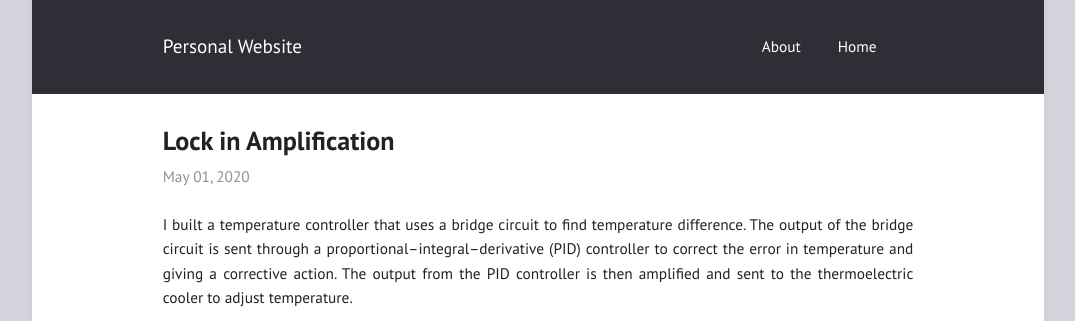
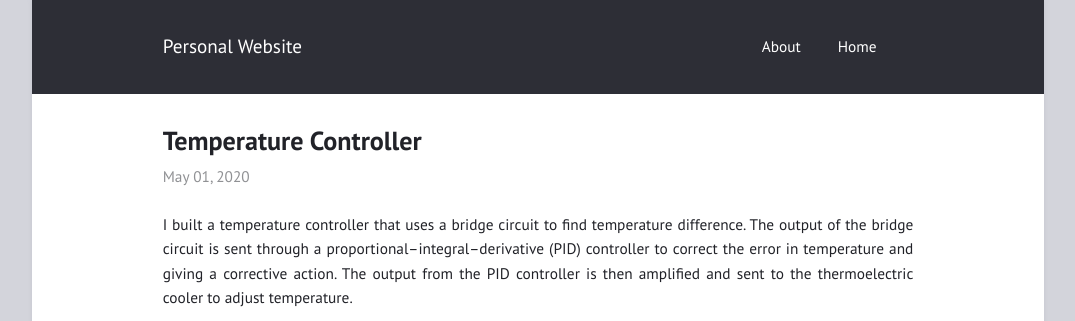
Before and after one commit to htohfa/htohfa.github.io, a Jekyll site: the page built from _posts/2020-05-01-temp.md, in a window 1280 px wide. Shown: the top 321 px of the page, without its empty margins (102-1177 px from the left). Built offline with Jekyll 4.4.1, drawn with Linux system fonts in a browser that asks for light colours.

Commit message:
Update 2020-05-01-temp.md

```diff
--- a/_posts/2020-05-01-temp.md
+++ b/_posts/2020-05-01-temp.md
@@ -1,5 +1,5 @@
 ---
-title:  "Lock in Amplification"
+title:  "Temperature Controller"
 mathjax: true
 layout: post
 categories: media
```
